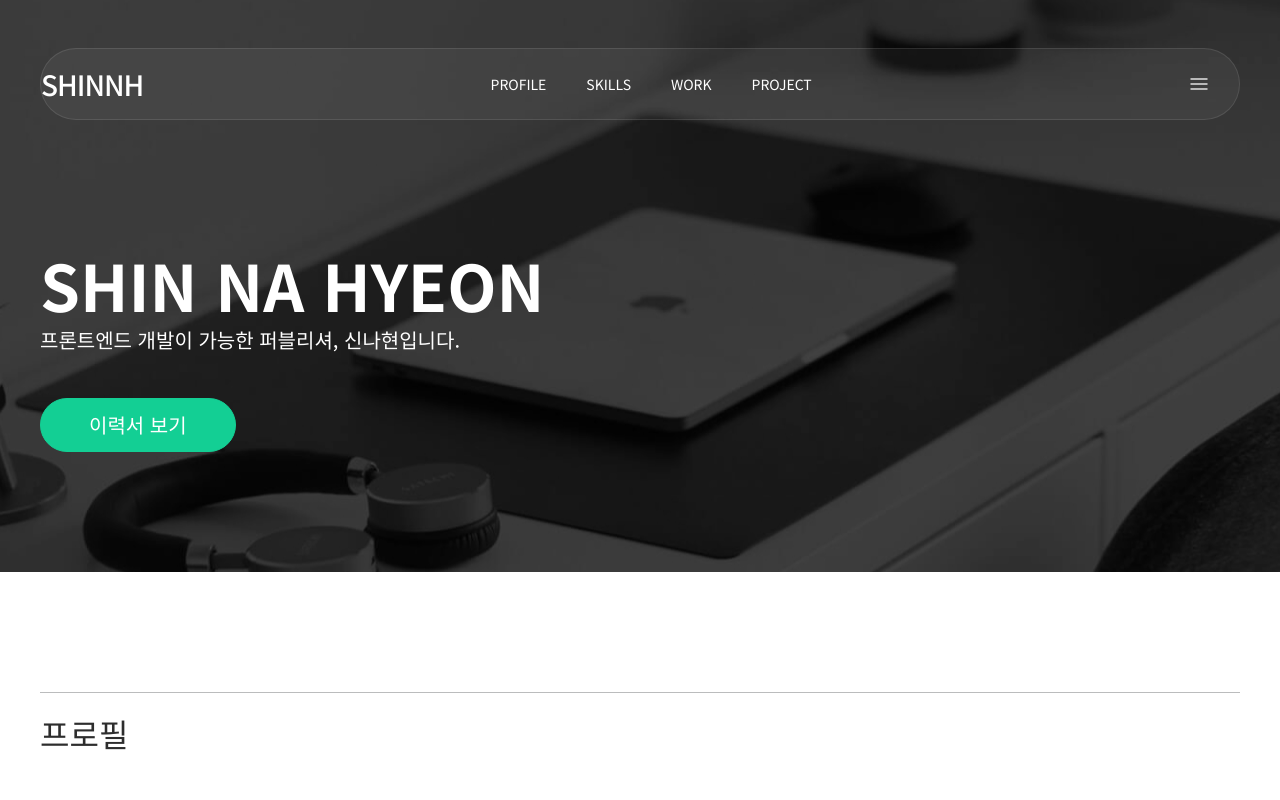
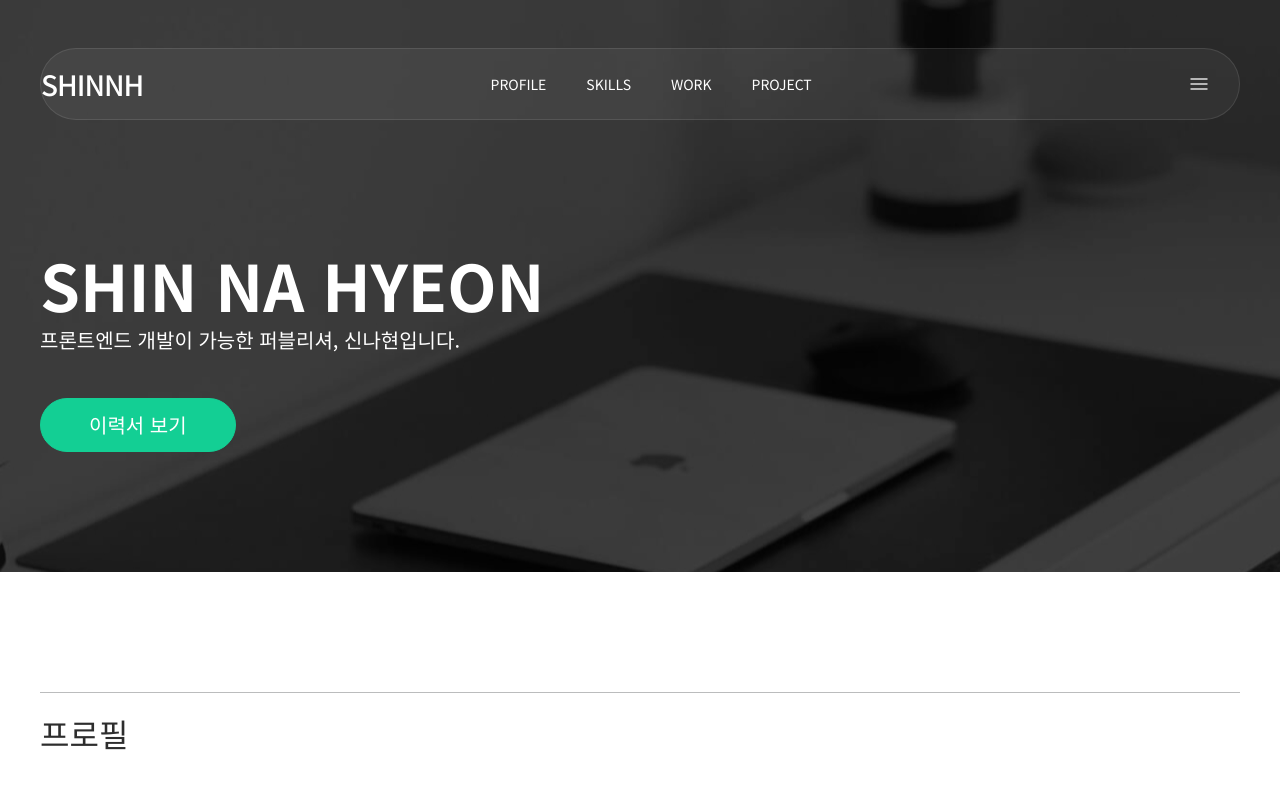
Before and after one commit to shinnh2/portfolio_snh, a React (Vite) app: page / in a window 1280 px wide. Shown: the top 800 px of the page. Built offline with nearby package versions, Linux system fonts and the light colour scheme.

Commit message:
[fix/visual] 높은 해상도 디바이스에서 비주얼 배경 위치 조정

```diff
--- a/src/App.css
+++ b/src/App.css
@@ -170,7 +170,7 @@ body {
 	position: relative;
 	background: url("../src/assets/visual_bg.jpg") no-repeat;
 	background-attachment: fixed;
-	background-position: center;
+	background-position: top center;
 }
 .visual .container::before {
 	content: "";
```
